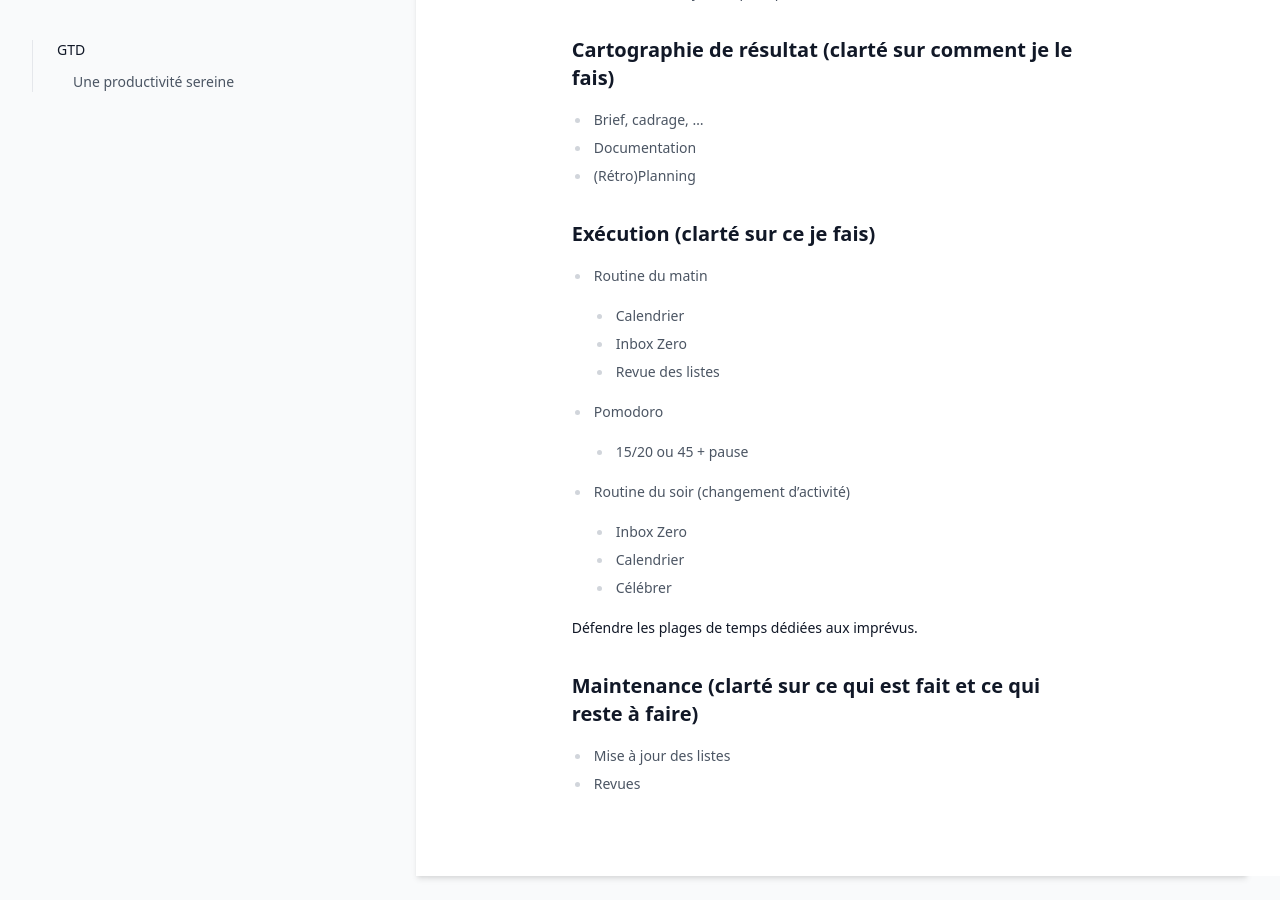
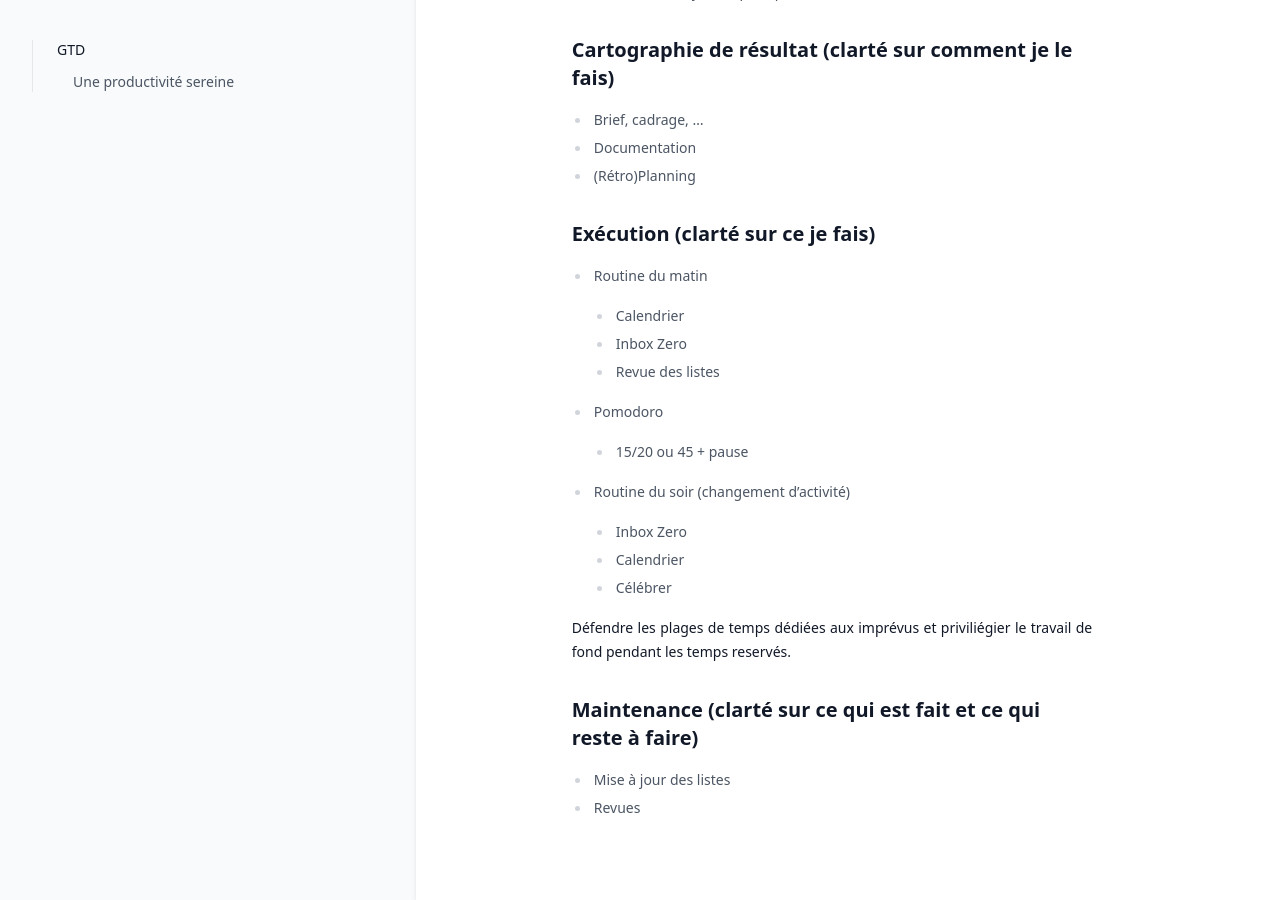
Before and after one commit to greglejeune/ebook, a Jekyll site: the page built from _gdp/2025-01-01-productivite.md, in a window 1280 px wide and 900 px high, scrolled down 1039 px. Built offline with Jekyll 4.4.1, drawn with Linux system fonts in a browser that asks for light colours.

Commit message:
Update 2025-01-01-productivite.md

```diff
--- a/_gdp/2025-01-01-productivite.md
+++ b/_gdp/2025-01-01-productivite.md
@@ -69,7 +69,7 @@ source : "https://www.youtube.com/watch?v=i1K_IVTvXpY"
   - Célébrer
 
 <p style="text-align: justify;">
-  <strong>Défendre les plages de temps dédiées aux imprévus.</strong>
+  <strong>Défendre les plages de temps dédiées aux imprévus et priviliégier le travail de fond pendant <span>les temps reservés</span>.</strong>
 </p>
 
 ## Maintenance (clarté sur ce qui est fait et ce qui reste à faire)
```
